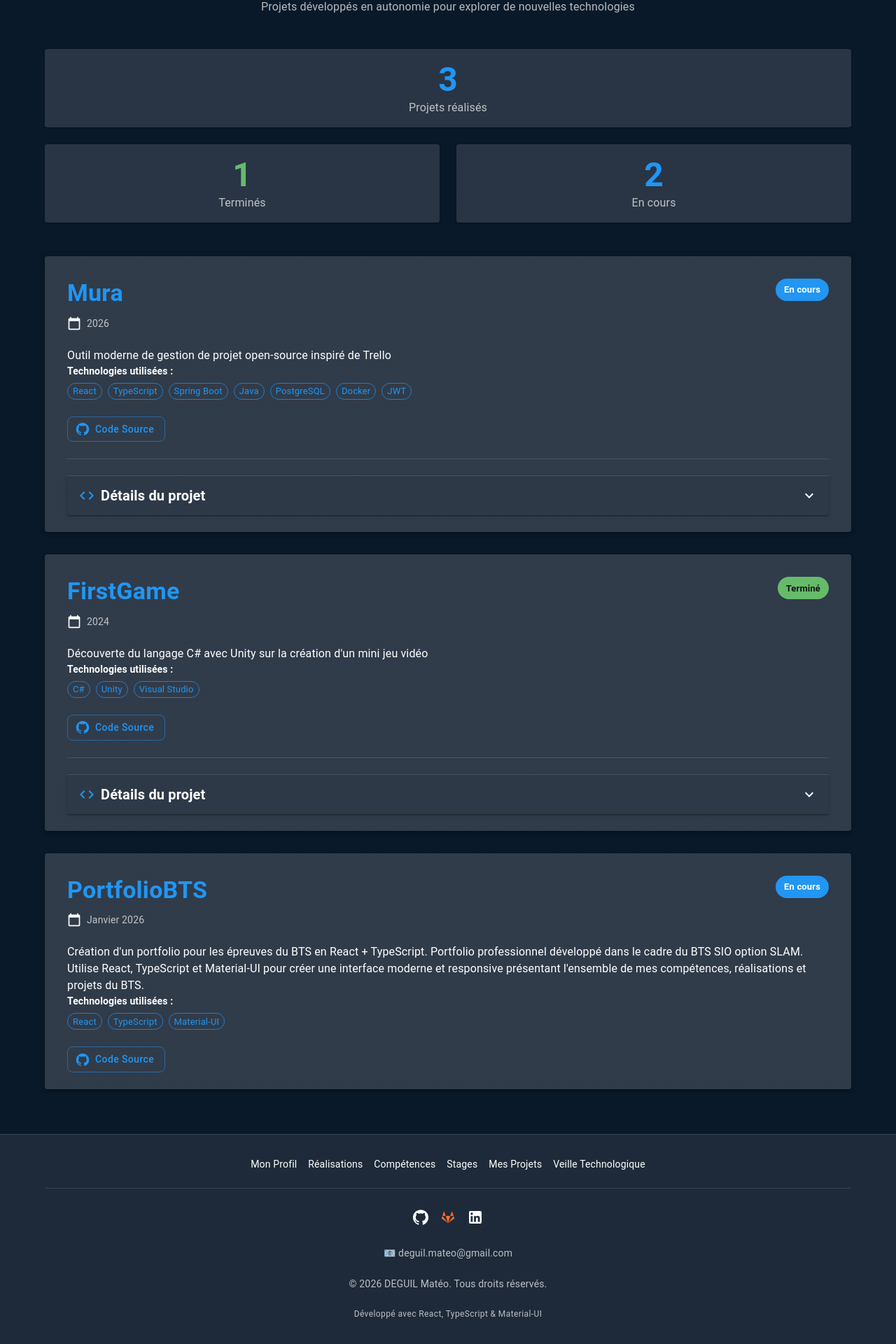
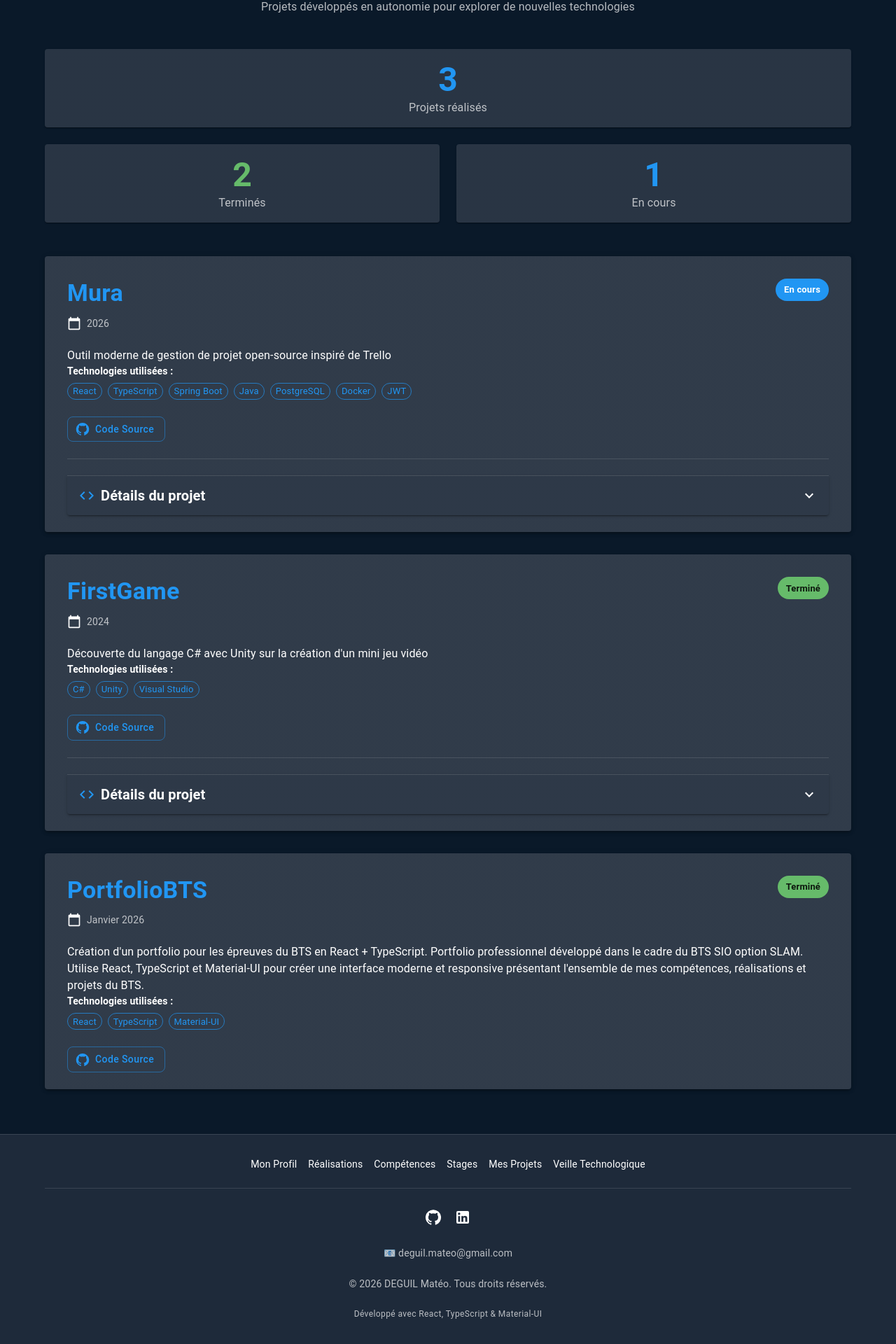
Before and after one commit to mdeguil/PortfolioBTS, a React (Vite) app in the folder MyPortfolio/: page /projets in a window 1280 px wide. Shown: the part 194-2114 px from the top of the page at 70% size. Built offline with nearby package versions, Linux system fonts and the light colour scheme.

Commit message:
fin portfolio (sans le fin de mura)

```diff
--- a/MyPortfolio/src/components/SocialLinks.tsx
+++ b/MyPortfolio/src/components/SocialLinks.tsx
@@ -1,6 +1,5 @@
 import { IconButton, Stack } from '@mui/material';
 import { GitHub, LinkedIn } from '@mui/icons-material';
-import { FaGitlab } from 'react-icons/fa';
 
 interface SocialLinksProps {
     size?: 'small' | 'medium' | 'large';
@@ -21,16 +20,6 @@ const SocialLinks = ({ size = 'medium', color = 'inherit' }: SocialLinksProps) =
                 <GitHub />
             </IconButton>
 
-            <IconButton
-                component="a"
-                href="https://gitlab.lev-btssio.fr/mateo.deguil"
-                target="_blank"
-                rel="noopener noreferrer"
-                size={size}
-                sx={{ color: color === 'inherit' ? '#FC6D26' : color }}
-            >
-                <FaGitlab />
-            </IconButton>
 
             <IconButton
                 component="a"
--- a/MyPortfolio/src/pages/Projets.tsx
+++ b/MyPortfolio/src/pages/Projets.tsx
@@ -83,7 +83,7 @@ const Projets = () => {
             technologies: ['React', 'TypeScript', 'Material-UI'],
             date: 'Janvier 2026',
             github: 'https://github.com/mdeguil/PortfolioBTS',
-            statut: 'En cours',
+            statut: 'Terminé',
             afficherDetails: false,
             competencesValidees: ['B1.5'],
         },
--- a/MyPortfolio/src/pages/Realisations.tsx
+++ b/MyPortfolio/src/pages/Realisations.tsx
@@ -50,9 +50,9 @@ const Activite = () => {
             ],
             statut: 'Terminé',
             images: [
+                '/projet_scolaire/echappee/liste_lieu.png',
                 '/projet_scolaire/echappee/cree_itineraire.png',
                 '/projet_scolaire/echappee/Detail_itineraire.png',
-                '/projet_scolaire/echappee/Visite.png',
             ],
             githubUrl: 'https://gitlab.com/Echappee',
         },
@@ -75,7 +75,7 @@ const Activite = () => {
                 '/projet_scolaire/chronosformation/ListeFormation.png',
                 '/projet_scolaire/chronosformation/Planning.png',
             ],
-            githubUrl: 'https://gitlab.lev-btssio.fr/mateo.deguil/chronosformation'
+            githubUrl: 'https://github.com/mdeguil/ChronosFormation'
         }
     ];
 
```
Also changed, not shown: MyPortfolio/public/projet_scolaire/echappee/Visite.png (deleted), MyPortfolio/public/projet_scolaire/echappee/liste_lieu.png (added).
